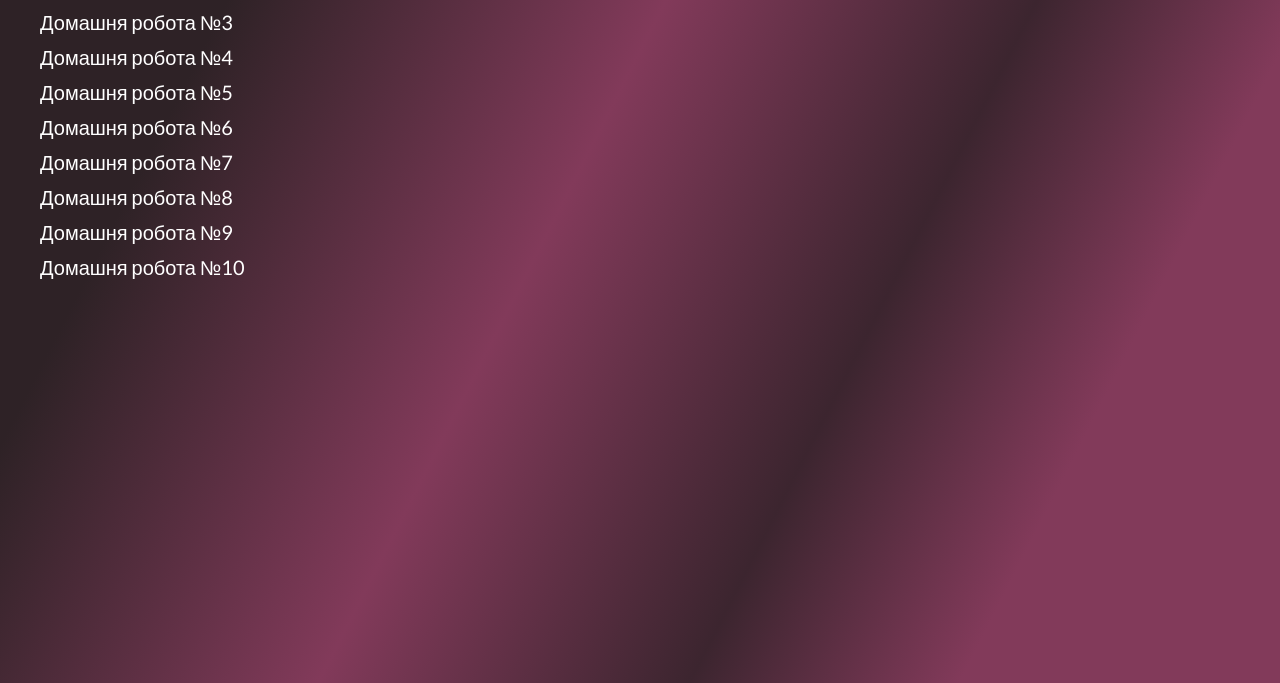
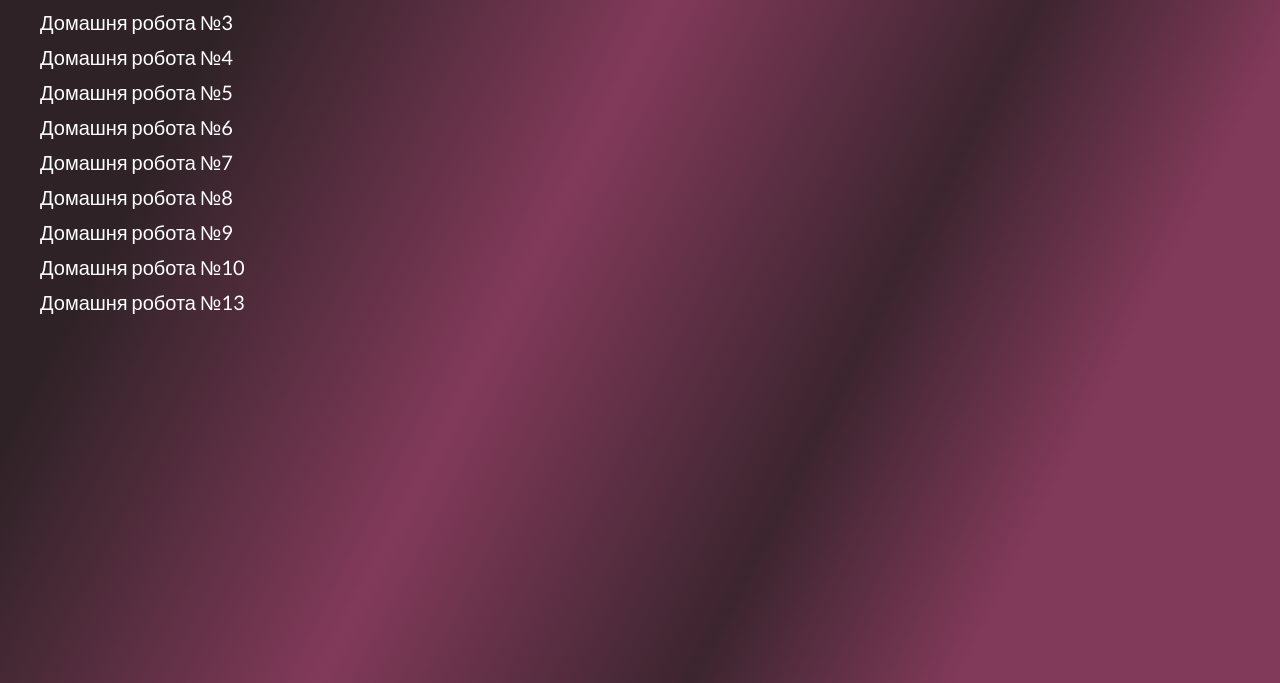
Before and after one commit to koshelievaa/homeworks, a plain HTML site: page index.html in a window 1280 px wide. Shown: the part 117-800 px from the top of the page. Drawn offline with Linux system fonts and the light colour scheme.

Commit message:
some changes in index

```diff
--- a/index.html
+++ b/index.html
@@ -37,6 +37,9 @@
 				<li>
 					<a href="lesson_10/index.html">Домашня робота №10</a>
 				</li>
+				<li>
+					<a href="lesson_13/index.html">Домашня робота №13</a>
+				</li>
 			</ul>
 		</div>
 	</body>
```
